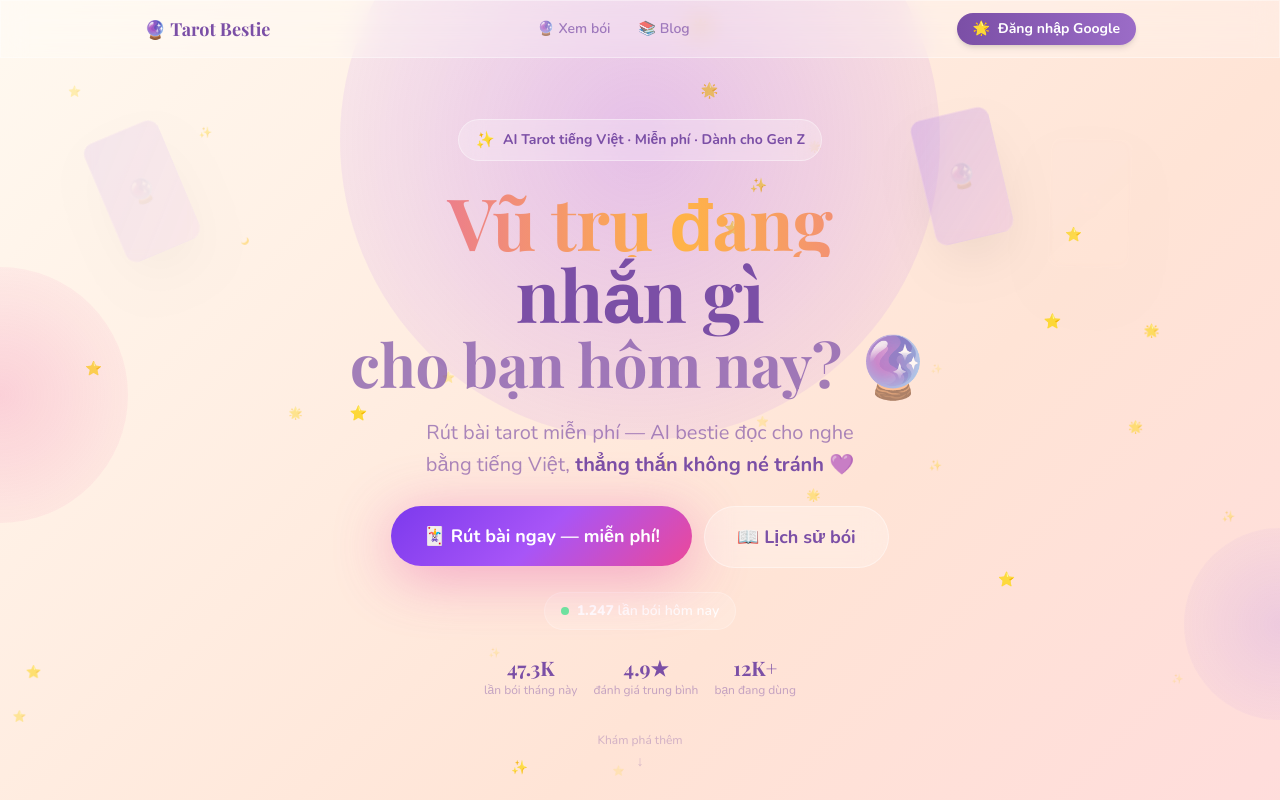
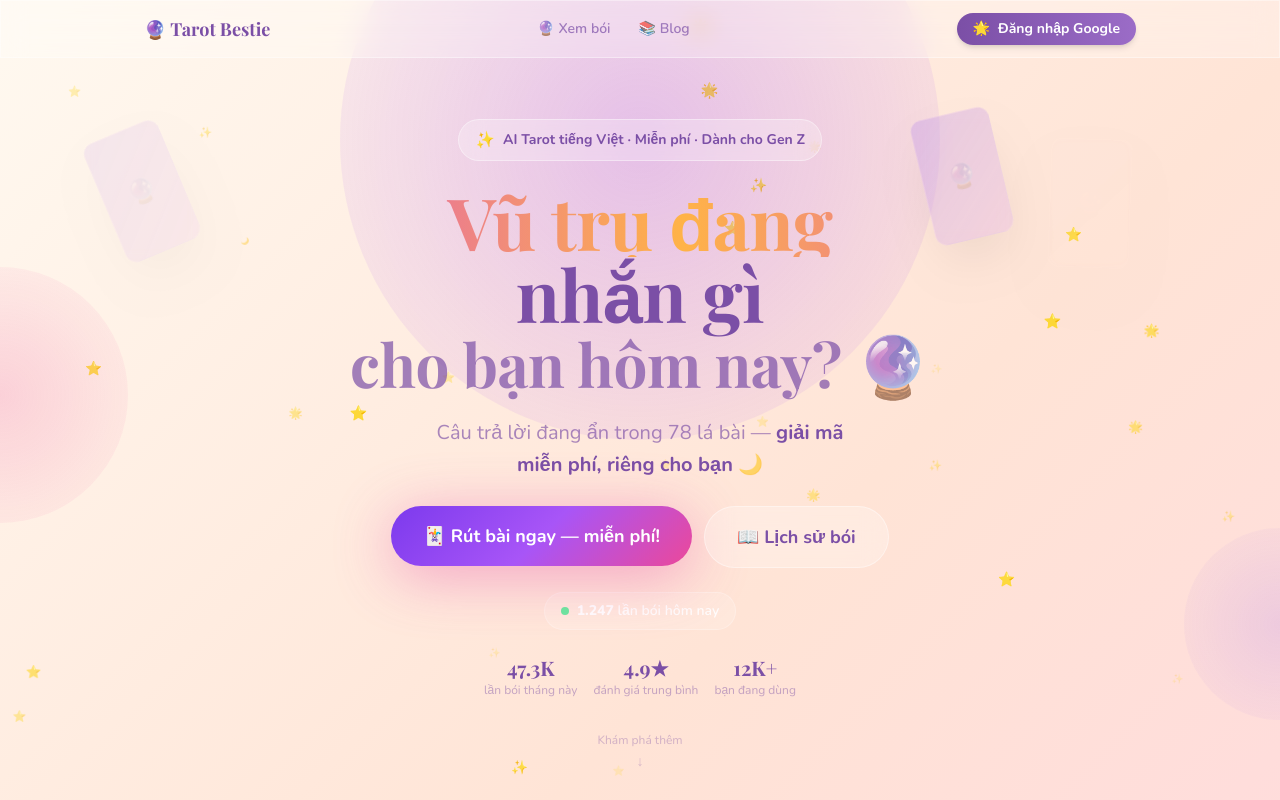
Before and after one commit to duongtruonggiang2812/tarot-bestie, a Next.js app: page / in a window 1280 px wide. Shown: the top 800 px of the page. Built offline with nearby package versions, Linux system fonts and the light colour scheme; no server answers.

Commit message:
copy: rewrite hero subtitle — mystical, no AI mention

```diff
--- a/components/HomePageClient.tsx
+++ b/components/HomePageClient.tsx
@@ -262,8 +262,8 @@ export default function HomePageClient() {
             animate={{ opacity: 1 }}
             transition={{ delay: 0.4 }}
           >
-            Rút bài tarot miễn phí — AI bestie đọc cho nghe bằng tiếng Việt,
-            <strong className="text-purple-deep"> thẳng thắn không né tránh</strong> 💜
+            Câu trả lời đang ẩn trong 78 lá bài —
+            <strong className="text-purple-deep"> giải mã miễn phí, riêng cho bạn</strong> 🌙
           </motion.p>
 
           {/* CTAs */}
```
